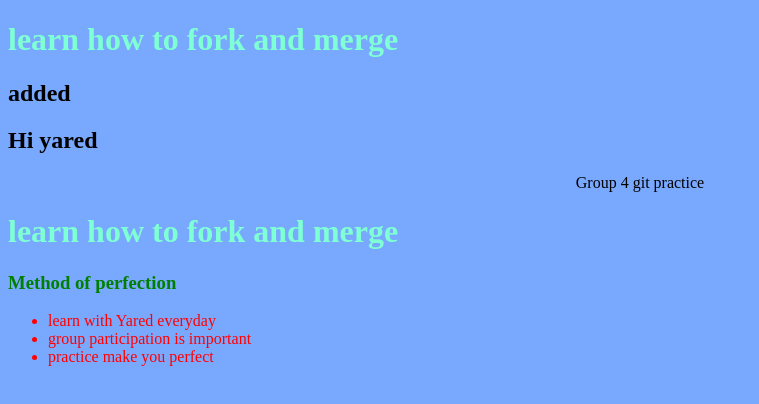
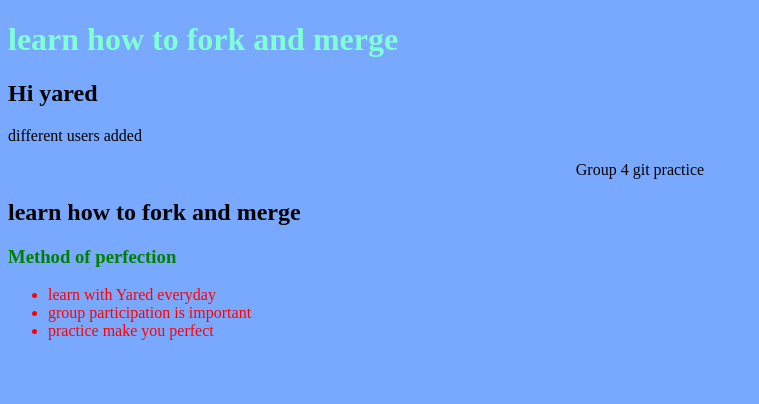
Before and after one commit to yaredlb/group4Practice, a plain HTML site: page indexYared.html in a window 1280 px wide. Shown: the whole page, without its empty margins (0-759 px from the left). Drawn offline with Linux system fonts and the light colour scheme.

Commit message:
updated index

```diff
--- a/indexYared.html
+++ b/indexYared.html
@@ -9,19 +9,11 @@
 
 
 <body class="blue">
-
     <h1>learn how to fork and merge</h1>
-    <h2>added</h2>
-
-
-
     <h2>Hi yared </h2>
-
-
-
-
+    <p> different users added</p>
     <p style="text-align: center">Group 4 git practice</p>
-    <h1>learn how to fork and merge</h1>
+    <h2>learn how to fork and merge</h2>
     <P><h3>Method of perfection </h3></P>
     <ul style="color:red">
         <li>learn with Yared everyday</li>
```
